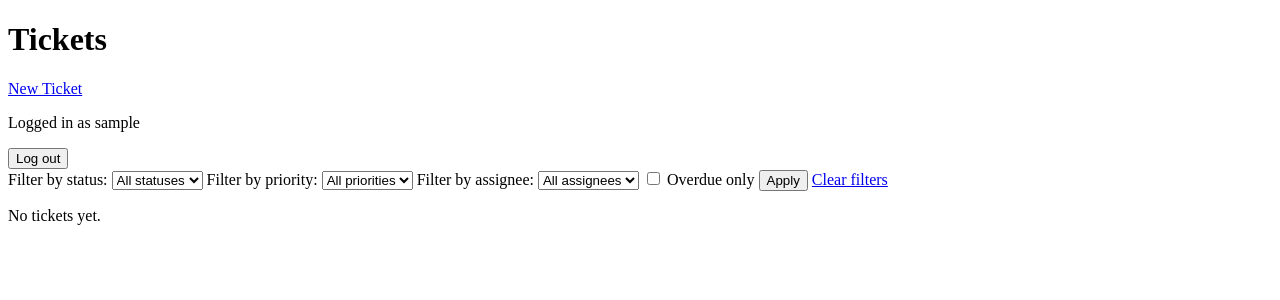
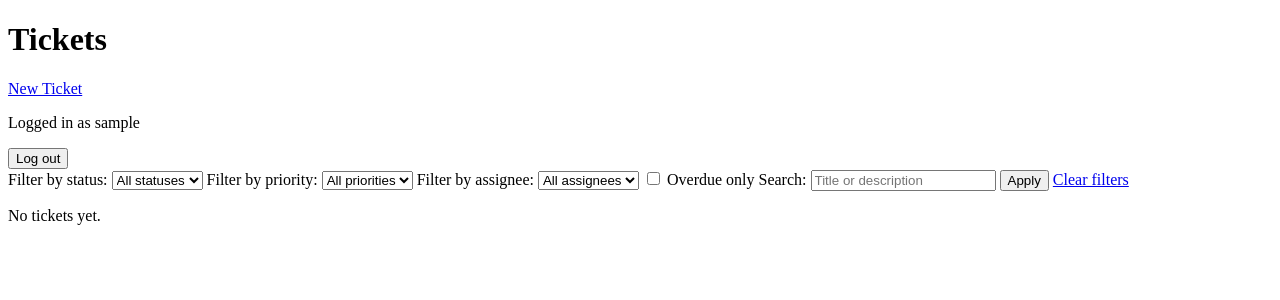
Before and after one commit to aaronrine/django-ticket-tracker, a Django app: page /tickets/ in a window 1280 px wide. Shown: the top 300 px of the page. Run offline with Django 5.2, Linux system fonts and the light colour scheme; the visitor is signed in with stand-in values (Sample User, id 1); data comes from the database, SQL or seed files in the repository; data that the repository does not hold is empty.

Commit message:
add search filter

```diff
--- a/tickets/templates/tickets/ticket_list.html
+++ b/tickets/templates/tickets/ticket_list.html
@@ -55,6 +55,10 @@
             <input type="checkbox" name="overdue" id="overdue" value="1" {% if selected_overdue == "1" %}checked{% endif %}>
             Overdue only
         </label>
+
+        <label for="q">Search:</label>
+
+        <input type="search" name="q" id="q" value="{{ search_query|default_if_none:'' }}" placeholder="Title or description">
 
         <button type="submit">Apply</button>
         <a href="{% url 'ticket-list' %}">Clear filters</a>
--- a/tickets/views.py
+++ b/tickets/views.py
@@ -5,6 +5,7 @@ from .forms import TicketForm
 from .models import Ticket
 from django.utils import timezone
 from django.contrib.auth import get_user_model
+from django.db.models import Q
 
 @login_required
 def ticket_list(request):
@@ -12,6 +13,7 @@ def ticket_list(request):
     priority = request.GET.get("priority")
     overdue = request.GET.get("overdue")
     assignee = request.GET.get("assignee")
+    q = request.GET.get("q")
 
     tickets = Ticket.objects.all()
 
@@ -27,6 +29,10 @@ def ticket_list(request):
         )
     if assignee:
         tickets = tickets.filter(assignees__id=assignee)
+    if q:
+        tickets = tickets.filter(
+            Q(title__icontains=q) | Q(description__icontains=q)
+        )
 
     tickets = tickets.order_by("due_date")
 
@@ -43,6 +49,7 @@ def ticket_list(request):
             "selected_overdue": overdue,
             "assignees": User.objects.all().order_by("username"),
             "selected_assignees": assignee,
+            "search_query": q,
         },
     )
 
```
